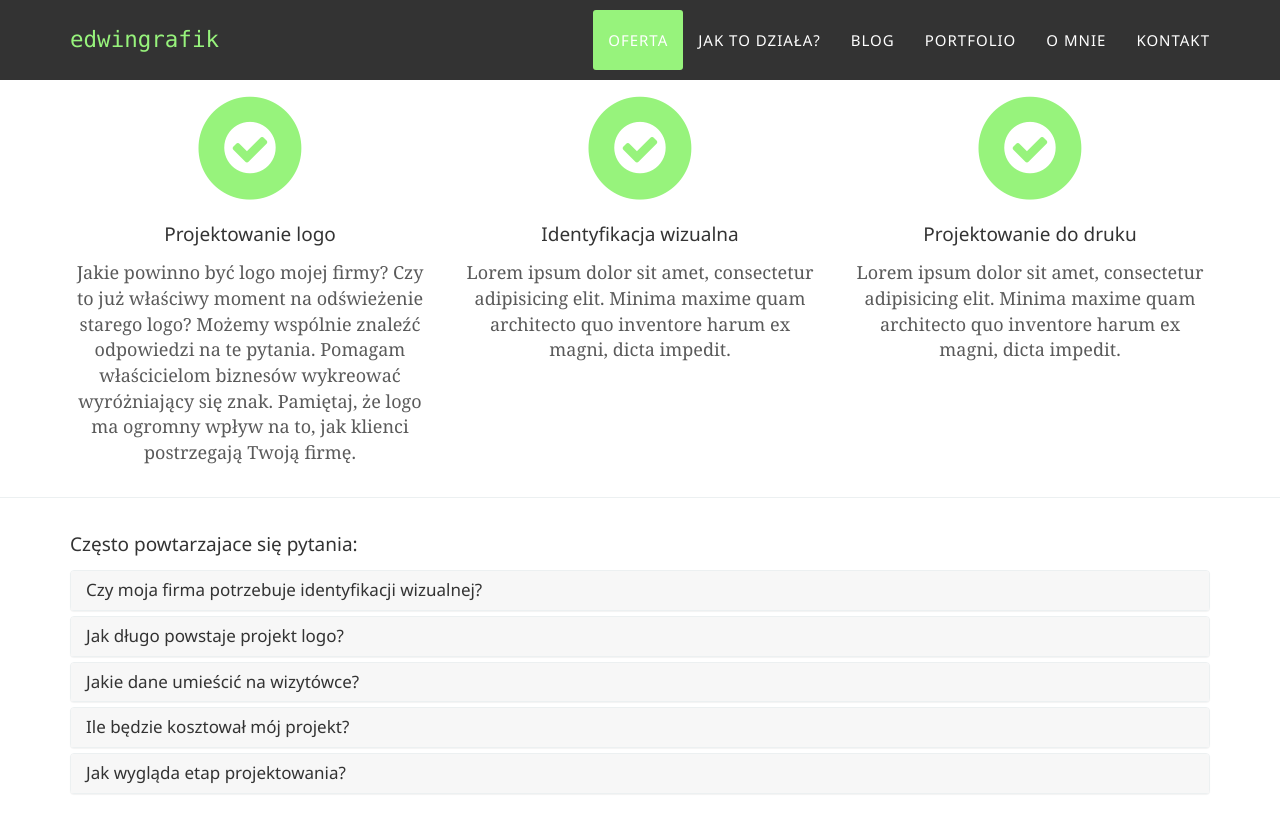
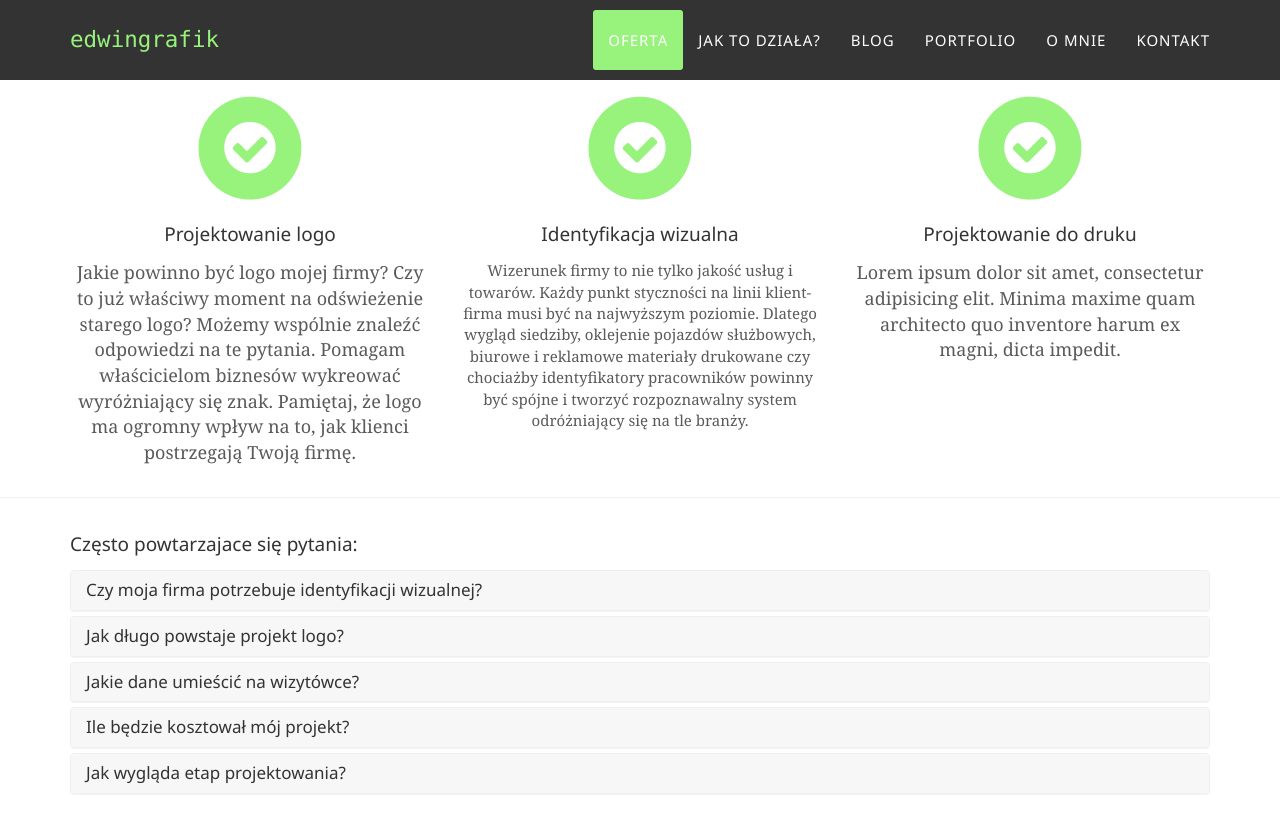
Before and after one commit to edwingrafik/edwingrafik.github.io, a Jekyll site: the page built from index.html, in a window 1280 px wide and 900 px high, scrolled down 818 px. Shown: the top 833 px of the window. Built offline with Jekyll 4.4.1, drawn with Linux system fonts in a browser that asks for light colours; some web fonts are replaced.

Commit message:
Update services.html

```diff
--- a/_includes/services.html
+++ b/_includes/services.html
@@ -21,7 +21,7 @@
                         <i class="fa fa-check-circle  fa-stack-1x fa-inverse"></i>
                     </span>
                     <h4 class="service-heading">Identyfikacja wizualna</h4>
-                    <p class="text-muted">Lorem ipsum dolor sit amet, consectetur adipisicing elit. Minima maxime quam architecto quo inventore harum ex magni, dicta impedit.</p>
+                    <blockquot class="text-muted">Wizerunek firmy to nie tylko jakość usług i towarów. Każdy punkt styczności na linii klient-firma musi być na najwyższym poziomie. Dlatego wygląd siedziby, oklejenie pojazdów służbowych, biurowe i reklamowe materiały drukowane czy chociażby identyfikatory pracowników powinny być spójne i tworzyć rozpoznawalny system odróżniający się na tle branży.</blockquot>
                 </div>
                 <div class="col-md-4">
                     <span class="fa-stack fa-4x">
```
